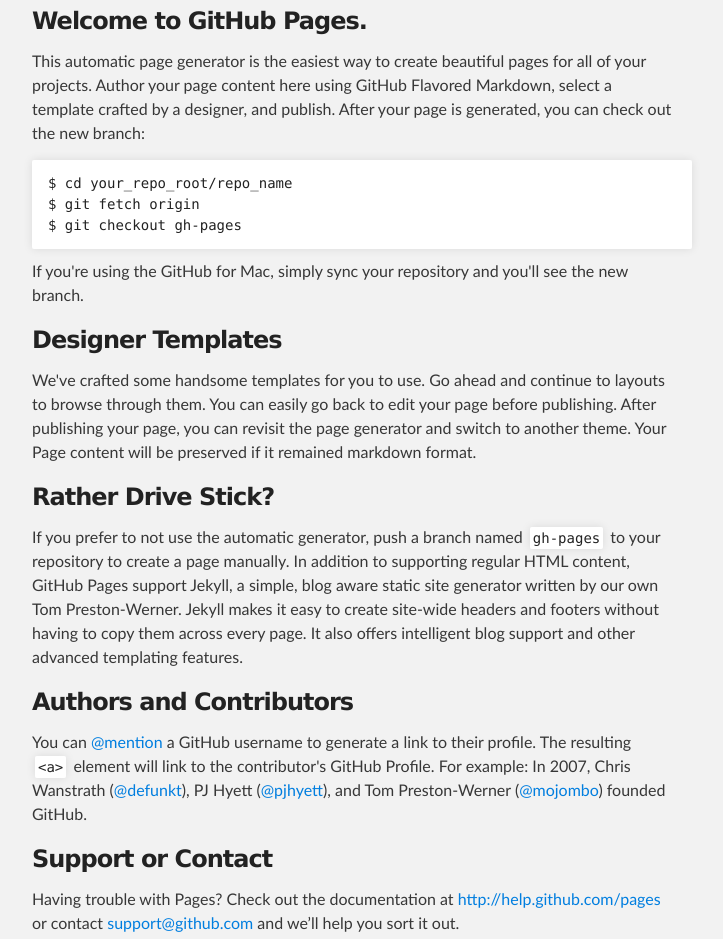
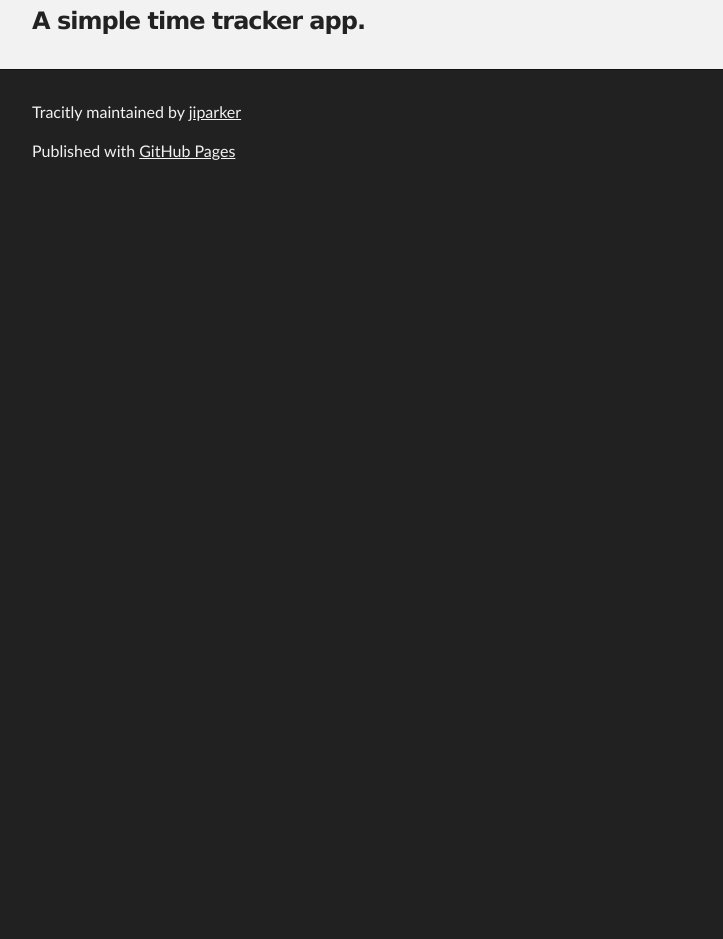
Before and after one commit to jiparker/tracitly, a plain HTML site: page index.html in a window 1280 px wide. Shown: the part 221-1160 px from the top of the page, without its empty margins (288-1011 px from the left). After the commit the page ends 800 px from the top, so only its background shows below. Drawn offline with Linux system fonts and the light colour scheme.

```diff
--- a/index.html
+++ b/index.html
@@ -32,36 +32,7 @@
     <div id="main_content_wrap" class="outer">
       <section id="main_content" class="inner">
         <h3>
-<a name="welcome-to-github-pages" class="anchor" href="#welcome-to-github-pages"><span class="octicon octicon-link"></span></a>Welcome to GitHub Pages.</h3>
-
-<p>This automatic page generator is the easiest way to create beautiful pages for all of your projects. Author your page content here using GitHub Flavored Markdown, select a template crafted by a designer, and publish. After your page is generated, you can check out the new branch:</p>
-
-<pre><code>$ cd your_repo_root/repo_name
-$ git fetch origin
-$ git checkout gh-pages
-</code></pre>
-
-<p>If you're using the GitHub for Mac, simply sync your repository and you'll see the new branch.</p>
-
-<h3>
-<a name="designer-templates" class="anchor" href="#designer-templates"><span class="octicon octicon-link"></span></a>Designer Templates</h3>
-
-<p>We've crafted some handsome templates for you to use. Go ahead and continue to layouts to browse through them. You can easily go back to edit your page before publishing. After publishing your page, you can revisit the page generator and switch to another theme. Your Page content will be preserved if it remained markdown format.</p>
-
-<h3>
-<a name="rather-drive-stick" class="anchor" href="#rather-drive-stick"><span class="octicon octicon-link"></span></a>Rather Drive Stick?</h3>
-
-<p>If you prefer to not use the automatic generator, push a branch named <code>gh-pages</code> to your repository to create a page manually. In addition to supporting regular HTML content, GitHub Pages support Jekyll, a simple, blog aware static site generator written by our own Tom Preston-Werner. Jekyll makes it easy to create site-wide headers and footers without having to copy them across every page. It also offers intelligent blog support and other advanced templating features.</p>
-
-<h3>
-<a name="authors-and-contributors" class="anchor" href="#authors-and-contributors"><span class="octicon octicon-link"></span></a>Authors and Contributors</h3>
-
-<p>You can <a href="https://github.com/blog/821" class="user-mention">@mention</a> a GitHub username to generate a link to their profile. The resulting <code>&lt;a&gt;</code> element will link to the contributor's GitHub Profile. For example: In 2007, Chris Wanstrath (<a href="https://github.com/defunkt" class="user-mention">@defunkt</a>), PJ Hyett (<a href="https://github.com/pjhyett" class="user-mention">@pjhyett</a>), and Tom Preston-Werner (<a href="https://github.com/mojombo" class="user-mention">@mojombo</a>) founded GitHub.</p>
-
-<h3>
-<a name="support-or-contact" class="anchor" href="#support-or-contact"><span class="octicon octicon-link"></span></a>Support or Contact</h3>
-
-<p>Having trouble with Pages? Check out the documentation at <a href="http://help.github.com/pages">http://help.github.com/pages</a> or contact <a href="mailto:support@github.com">support@github.com</a> and we’ll help you sort it out.</p>
+<a name="a-simple-time-tracker-app" class="anchor" href="#a-simple-time-tracker-app"><span class="octicon octicon-link"></span></a>A simple time tracker app.</h3>
       </section>
     </div>
 
```
Also changed, not shown: params.json (+1 -1 lines).
